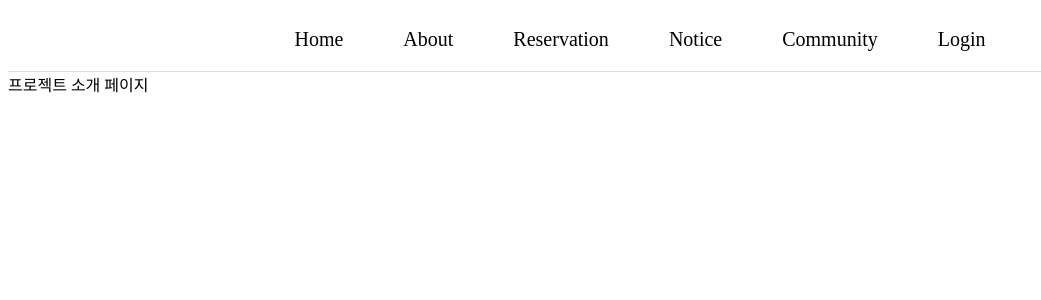
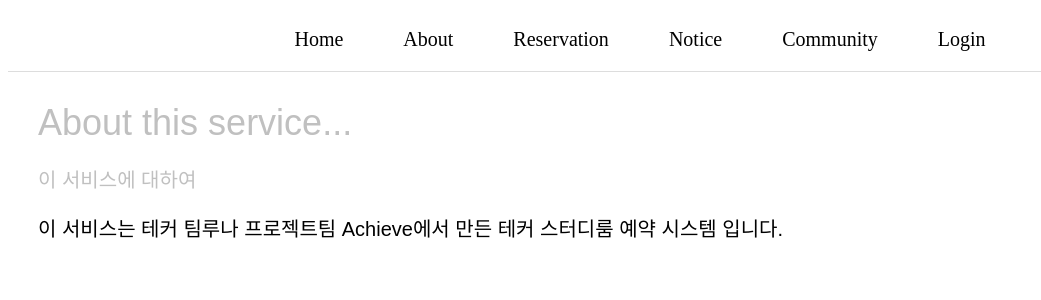
Before and after one commit to 2023-Team-Luna-Achieve/project, a React (Vite) app in the folder frontend/: page /About in a window 1280 px wide. Shown: the top 300 px of the page, without its empty margins (0-1041 px from the left). Built offline with nearby package versions, Linux system fonts and the light colour scheme.

Commit message:
Feat: 소개 페이지 퍼블리싱

```diff
--- a/frontend/src/components/Calendar.tsx
+++ b/frontend/src/components/Calendar.tsx
@@ -8,7 +8,6 @@ const CalendarComponent: React.FC = () => {
   const handleDateChange = (date: Date | Date[]) => {
     if (date instanceof Date) {
       setSelectedDate(date);
-      // 여기에 날짜 선택 시 실행할 코드를 추가할 수 있습니다.
     }
   };
 
@@ -17,7 +16,7 @@ const CalendarComponent: React.FC = () => {
       <Calendar
         onChange={handleDateChange}
         value={selectedDate}
-        formatDay={(locale, date) => date.getDate().toString()} // "일" 텍스트를 제거
+        formatDay={(locale, date) => date.getDate().toString()} // "일" 텍스트 제거
       />
     </div>
   );
--- a/frontend/src/pages/AboutPage.tsx
+++ b/frontend/src/pages/AboutPage.tsx
@@ -1,7 +1,37 @@
 import React from 'react';
+import styled from 'styled-components';
+
+const IntroContainer = styled.div`
+  display: flex;
+  flex-direction: column;
+  align-items: flex-start;
+  justify-content: flex-start;
+  height: 80vh;
+  padding: 20px;
+`;
+
+const IntroText = styled.div`
+  font-size: ${(props) => props.size || 'inherit'};
+  text-align: left;
+  margin: 10px;
+  color: ${(props) => props.color || 'inherit'};
+  font-family: 'Arial', sans-serif;
+`;
 
 const AboutPage: React.FC = () => {
-  return <div>프로젝트 소개 페이지</div>;
+  return (
+    <IntroContainer>
+      <IntroText size="36px" color="#C0C0C0">
+        About this service...
+      </IntroText>{' '}
+      <IntroText size="20px" color="#C0C0C0">
+        이 서비스에 대하여
+      </IntroText>{' '}
+      <IntroText size="20px">
+        이 서비스는 테커 팀루나 프로젝트팀 Achieve에서 만든 테커 스터디룸 예약 시스템 입니다.
+      </IntroText>
+    </IntroContainer>
+  );
 };
 
 export default AboutPage;
--- a/frontend/src/pages/BannerSlider.tsx
+++ b/frontend/src/pages/BannerSlider.tsx
@@ -20,6 +20,7 @@ const BannerSlider: React.FC = () => {
     height: 100%;
     overflow: visible;
     position: relative;
+    margin-top: 10px;
   `;
 
   const Background = styled.div`
--- a/frontend/src/pages/JoinPage.tsx
+++ b/frontend/src/pages/JoinPage.tsx
@@ -57,8 +57,8 @@ const EmailInput = styled.input`
 `;
 
 const JoinButton = styled.button`
-  background-color: #a5a5a5;
-  border: 2px solid #a5a5a5;
+  background-color: #c0c0c0;
+  border: 2px solid #c0c0c0;
   padding: 10px 40px;
   margin-left: 10px;
   color: #ffffff;
--- a/frontend/src/pages/LoginPage.tsx
+++ b/frontend/src/pages/LoginPage.tsx
@@ -52,8 +52,8 @@ const EmailInput = styled.input`
 `;
 
 const LoginButton = styled.button`
-  background-color: #a5a5a5;
-  border: 2px solid #a5a5a5;
+  background-color: #c0c0c0;
+  border: 2px solid #c0c0c0;
   padding: 10px 40px;
   margin-left: 10px;
   color: #ffffff;
--- a/frontend/src/pages/ReservationPage.tsx
+++ b/frontend/src/pages/ReservationPage.tsx
@@ -20,8 +20,8 @@ const ContentWrapper = styled.div`
 
 const HeaderSection = styled.div`
   display: flex;
-  align-items: flex-start; /* 왼쪽 정렬로 변경 */
-  text-align: left; /* 왼쪽 정렬로 변경 */
+  align-items: flex-start;
+  text-align: left;
   margin-top: 10px;
 `;
 
```
